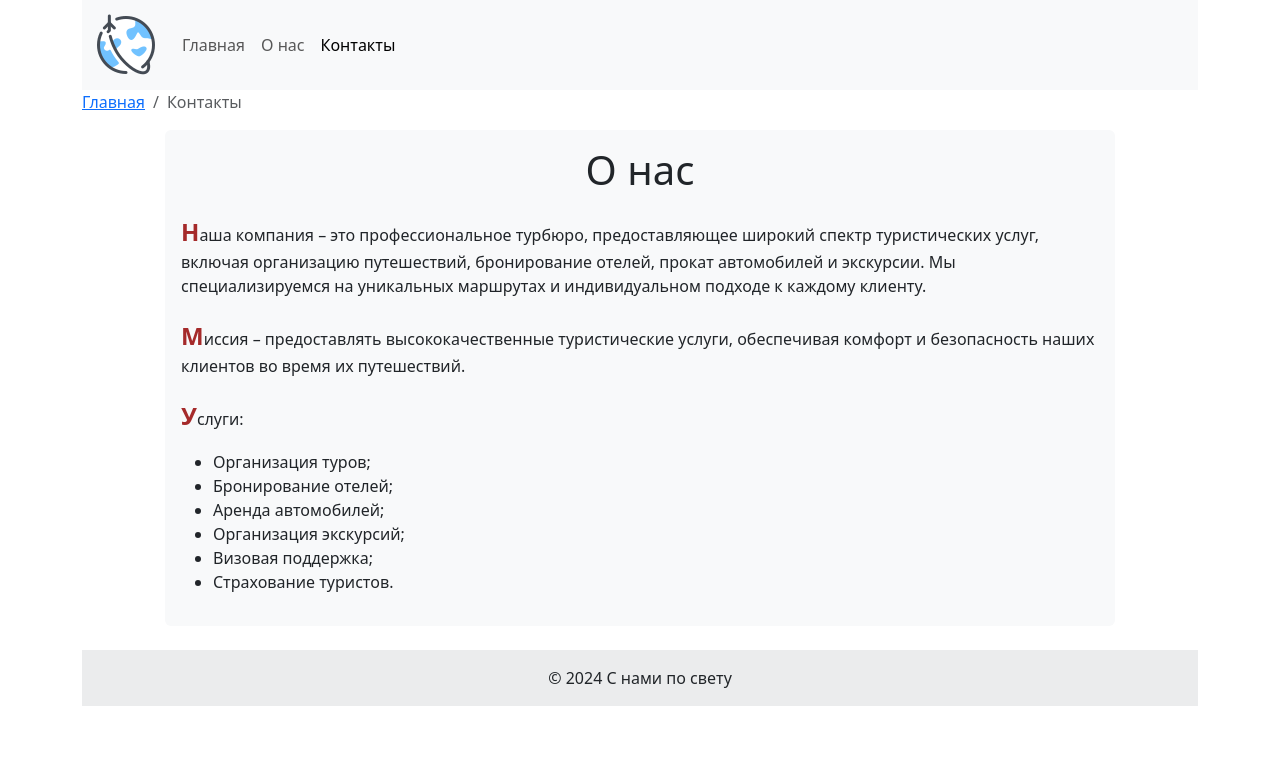
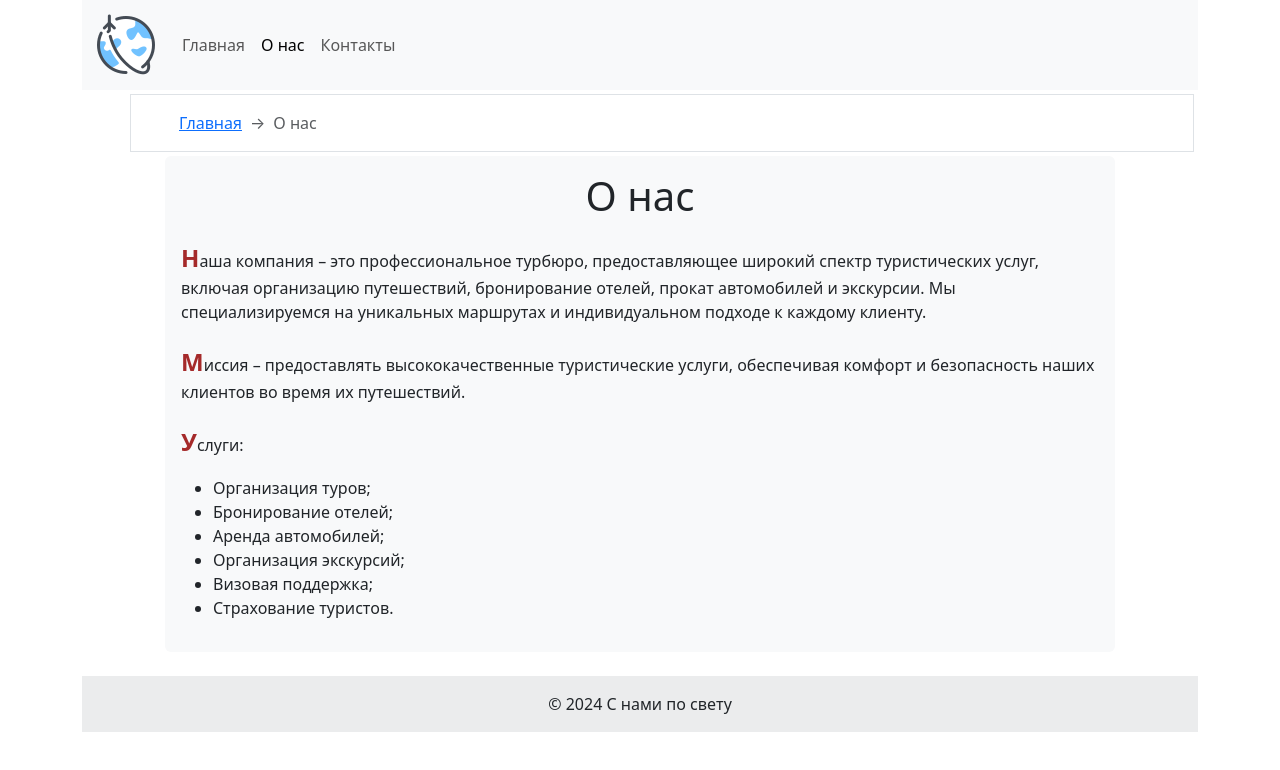
Before and after one commit to ipapMaster/Demography, a plain HTML site: page about.html in a window 1280 px wide. Drawn offline with nearby package versions, Linux system fonts and the light colour scheme.

Commit message:
Breadcrumbs

```diff
--- a/about.html
+++ b/about.html
@@ -32,10 +32,10 @@
                             <a class="nav-link" href="index.html">Главная</a>
                         </li>
                         <li class="nav-item">
-                            <a class="nav-link" href="about.html">О нас</a>
+                            <a class="nav-link active" aria-current="page" href="about.html">О нас</a>
                         </li>
                         <li class="nav-item">
-                            <a class="nav-link active" aria-current="page" href="contacts.html">Контакты</a>
+                            <a class="nav-link" href="contacts.html">Контакты</a>
                         </li>
                     </ul>
                 </div>
@@ -44,10 +44,11 @@
     </header>
     <!--шапка (end)-->
     <!--хлебные крошки-->
-    <nav aria-label="breadcrumb">
+    <nav aria-label="breadcrumb" class="m-1 pt-3 ps-5 ms-5 border align-items-center"
+         style='--bs-breadcrumb-divider: "→";'>
         <ol class="breadcrumb">
             <li class="breadcrumb-item"><a href="index.html">Главная</a></li>
-            <li class="breadcrumb-item active" aria-current="page">Контакты</li>
+            <li class="breadcrumb-item active" aria-current="page">О нас</li>
         </ol>
     </nav>
     <!--хлебные крошки-->
```
Also changed, not shown: contacts.html (+2 -1 lines), index.html (+4 -2 lines).
